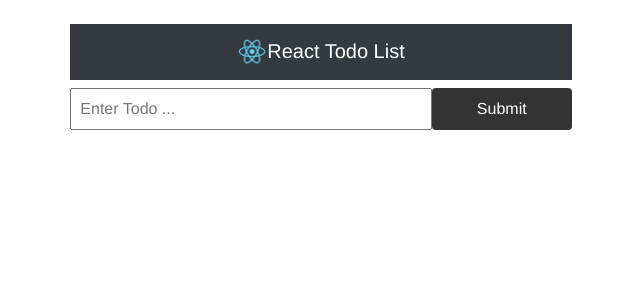
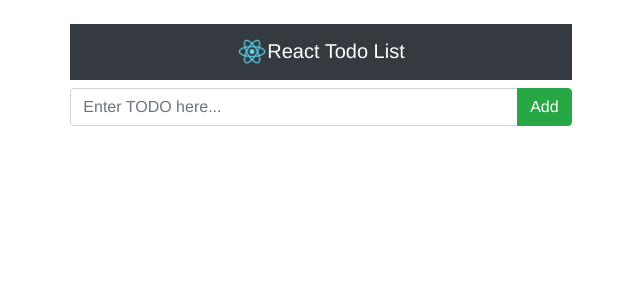
Before and after one commit to mayajs/sample, a React (Create React App) app in the folder todo/react-todo/: page / in a window 1280 px wide. Shown: the top 300 px of the page, without its empty margins (319-959 px from the left). Built offline with nearby package versions, Linux system fonts and the light colour scheme; no server answers; the HTML template or start-up script is replaced by a standard one.

Commit message:
FIX: UI style to use bootstrap input group

```diff
--- a/todo/react-todo/src/components/todo/TodoAdd.tsx
+++ b/todo/react-todo/src/components/todo/TodoAdd.tsx
@@ -18,16 +18,13 @@ export default class TodoAdd extends Component<IPropsTodoAdd> {
 
   render() {
     return (
-      <form style={{ display: "flex" }} onSubmit={this.onSubmit}>
-        <input
-          type="text"
-          name="title"
-          style={{ flex: "6", padding: ".5rem" }}
-          placeholder="Enter Todo ..."
-          value={this.state.title}
-          onChange={this.onChange}
-        />
-        <input type="submit" value="Submit" className="btn" style={this.btnStyle} />
+      <form onSubmit={this.onSubmit}>
+        <div className="input-group">
+          <input className="form-control" type="text" name="title" placeholder="Enter TODO here..." value={this.state.title} onChange={this.onChange} />
+          <button type="submit" className="btn btn-success">
+            Add
+          </button>
+        </div>
       </form>
     );
   }
```
